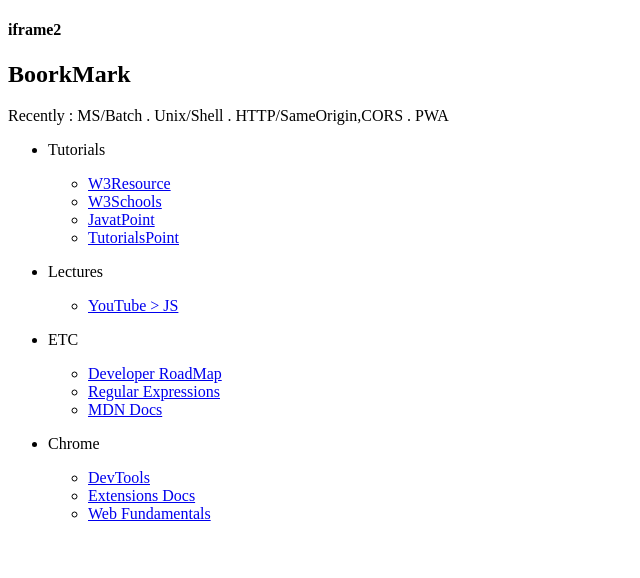
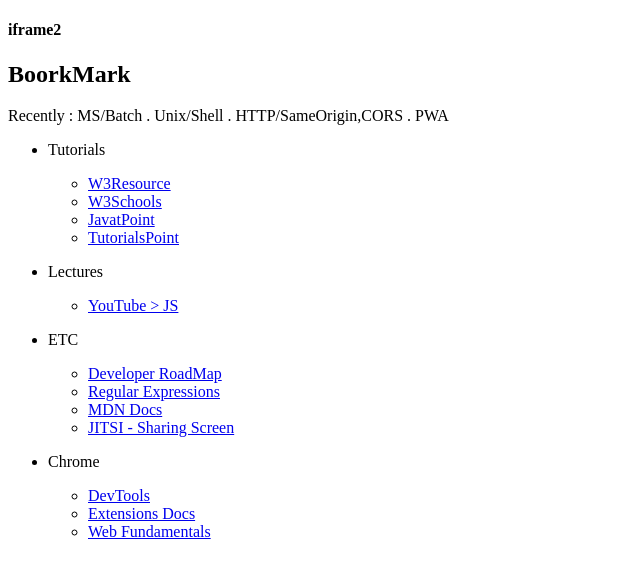
Before and after one commit to noelfania/nodlfania_index, a website: page ifr2.html in a window 1280 px wide. Shown: the whole page, without its empty margins (0-640 px from the left). Drawn offline with Linux system fonts and the light colour scheme.

Commit message:
Update ifr2.html

```diff
--- a/ifr2.html
+++ b/ifr2.html
@@ -31,6 +31,7 @@
                     <li><a href="https://www.w3schools.com/whatis/default.asp" target="_blank">Developer RoadMap</a></li>
                     <li><a href="https://regex101.com/" target="_blank">Regular Expressions</a></li>
                     <li><a href="https://developer.mozilla.org/en-US/" target="_blank">MDN Docs</a></li>
+                    <li><a href="https://meet.jit.si/" target="_blank">JITSI - Sharing Screen</a></li>
                 </ul>
             </li>
             <li>
```
